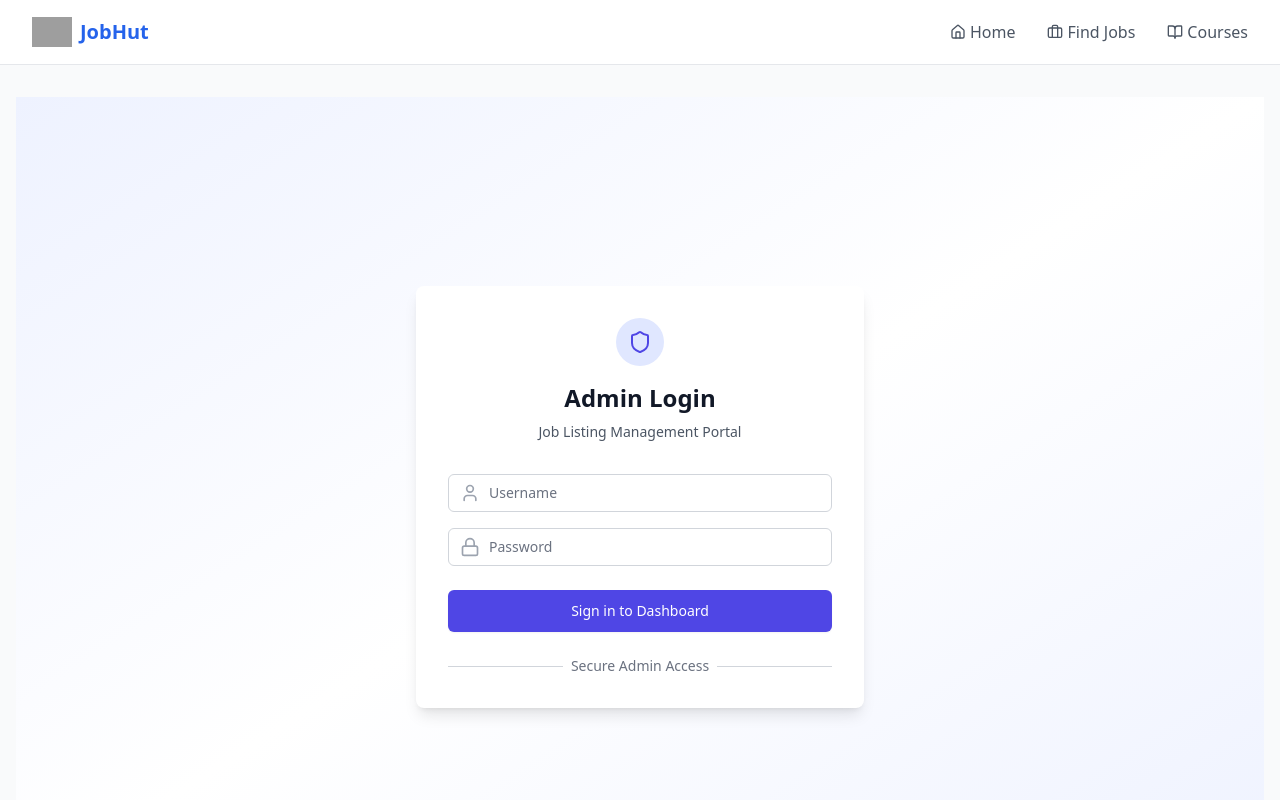
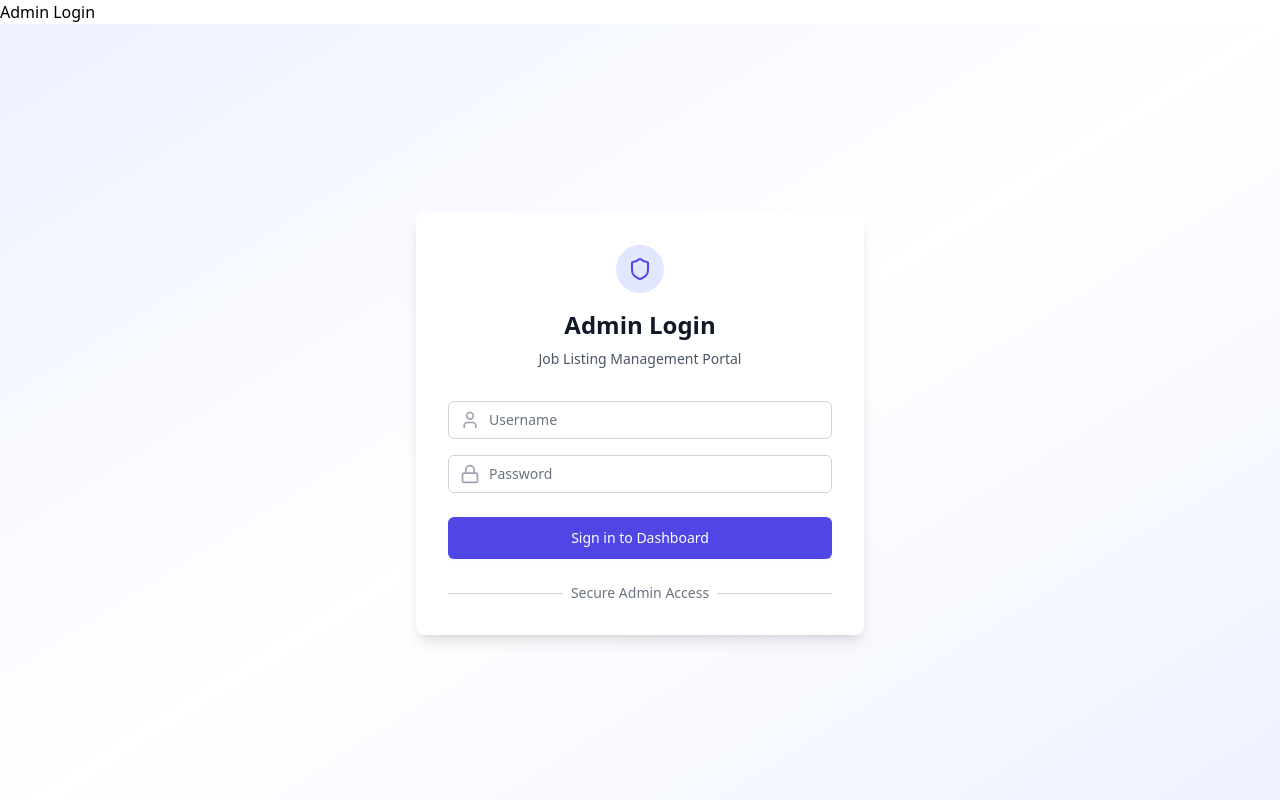
Before and after one commit to Adithya3618/jobHut, a Next.js app: page /admin in a window 1280 px wide. Shown: the top 800 px of the page. Built offline with nearby package versions, Linux system fonts and the light colour scheme; grey boxes are pictures that could not be loaded.

Commit message:
added Google Tag Manager

```diff
--- a/app/admin/page.js
+++ b/app/admin/page.js
@@ -4,25 +4,16 @@ import { Suspense } from 'react'
 import AdminLogin from '../components/AdminLogin'
 import Loading from '../components/Loading'
 import { usePageViews } from '../hooks/usePageViews'
-import Footer from '../components/Footer'
-import Header from '../components/Header'
-
-export const dynamic = 'force-dynamic'
 
 export default function Admin() {
-  usePageViews()
+  usePageViews();
 
   return (
-    <div className="min-h-screen flex flex-col bg-gray-50">
-      <Header />
-      <main className="flex-grow">
-        <Suspense fallback={<Loading />}>
-          <div className="container mx-auto px-4 py-8">
-            <AdminLogin />
-          </div>
-        </Suspense>
-      </main>
-      <Footer />
+    <div>
+      <h1>Admin Login</h1>
+      <Suspense fallback={<Loading />}>
+        <AdminLogin />
+      </Suspense>
     </div>
   )
 }
```
